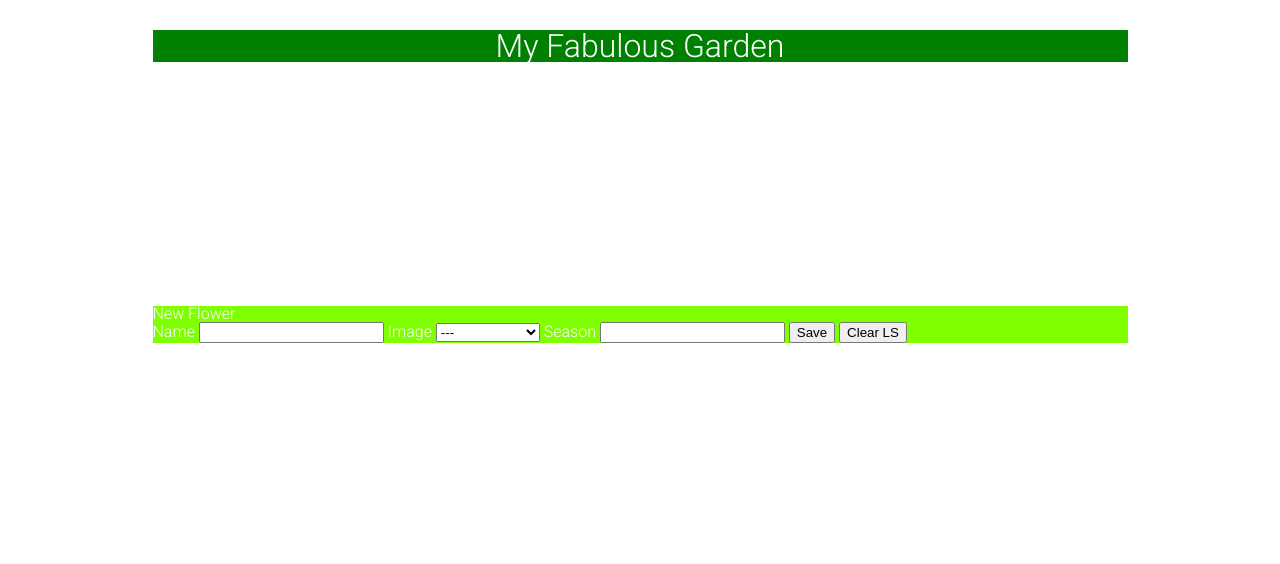
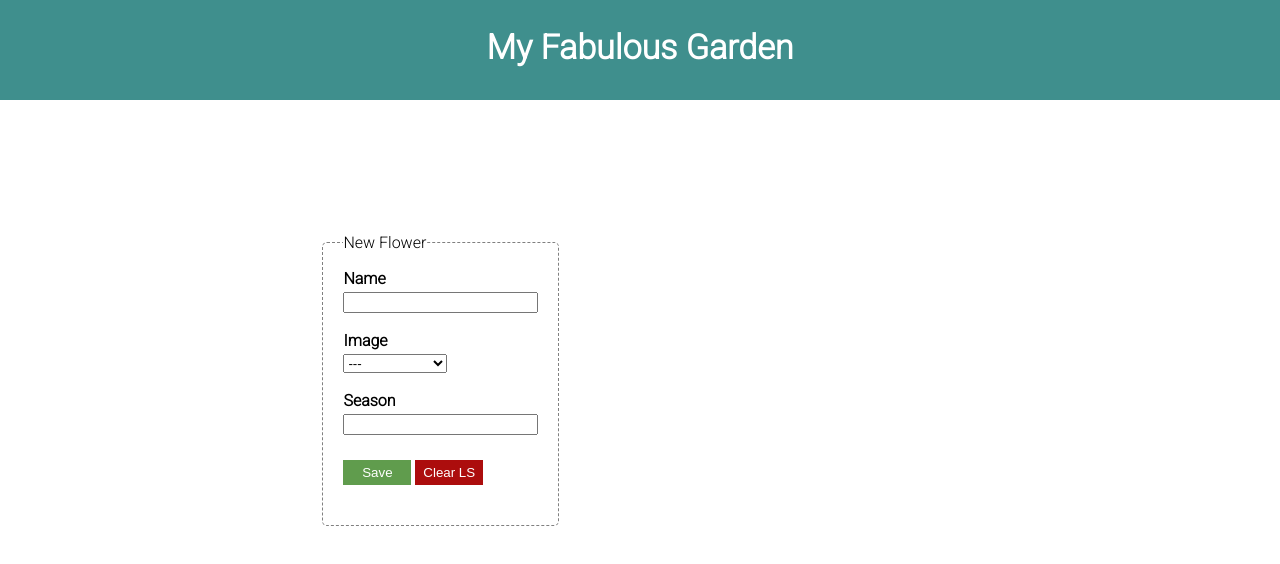
Before and after one commit to Samerodeh/my-garden, a plain HTML site: page index.html in a window 1280 px wide. Drawn offline with Linux system fonts and the light colour scheme; files whose address does not match are found by name.

Commit message:
Update style.css

```diff
--- a/css/style.css
+++ b/css/style.css
@@ -5,38 +5,120 @@
 }
 
 body {
-
-    width: 975px;
-    margin: auto;
-    font-family: 'Roboto', sans-serif;
+    display: grid;
+    grid-template-rows: 100px minmax(500px ,1fr ) 50px;
+    row-gap: 30px;
+     font-family: 'Roboto', sans-serif;
 }
 
-header{
-
+header {
     text-align: center;
-    margin-top: 30px;
-    font-family: 'Roboto', sans-serif;
-    font-size: xx-large;
-    background-color: green;
-    color: white;
-}
-main {
-    margin-top: 25%;
-}
-
-main form {
-    box-shadow: 1px black;
-    background-color: chartreuse;
+    background-color:  #3f8f8d;
+    height: 100px;
+    font-size: 34px;
+    font-weight: bolder;
     color: white;
 }
 
-main table {
-    background-color: #1ebbd7;
-    color: white;
+h1 {
+    padding-top: 30px;
 }
 
-.input {
+main {
+    width: 60%;
+    margin: auto;
 
-    background-color: #a10909;
+    display: grid;
+    grid-template-columns: 1fr 1fr ;
+    gap: 30px;
+}
+
+fieldset {
+    border-style: dashed;
+    border-width: 1px;
+    border-color: gray;
+    border-radius: 5px;
+    width: 80%;
+    margin: auto;
+    padding: 20px;
+}
+
+form {
+    width: 80%;
+    margin: auto;
+
+}
+
+label,input {
+    display: inherit;
+    width: 100%;
+
+
+}
+
+input,select,button {
+    margin-bottom: 20px;
+    margin-top: 5px;
+}
+
+.saveBtn {
+    background-color: #609c4d ;
+}
+
+.clearBtn {
+    background-color:#ac0d0d ;
+
+}
+
+.saveBtn,.clearBtn {
+    width: 35%;
+    display:inline-block;
+    cursor: pointer;
+    padding: 5px;
+
     color: white;
+    border: none;
 }
+label {
+    font-weight: bold;
+}
+
+
+
+table tr:nth-child(odd){
+    background-color: #f6b8d1;
+}
+
+table tr:nth-child(even){
+    background-color: #ffd3de;
+}
+
+td , th , td span {
+
+    padding: 3px 10px;
+    vertical-align: middle;
+    text-align: center;
+}
+
+th {
+    background-color: #ffc0d0;
+  font-weight: bold;
+    padding: 10px 35px;
+
+
+}
+
+tr {
+    border-style: solid;
+    border-width: 3px ;
+    border-color: ivory;
+}
+
+span {
+    color: red;
+    cursor: pointer;
+}
+
+img{
+    width: 80px;
+}
```
